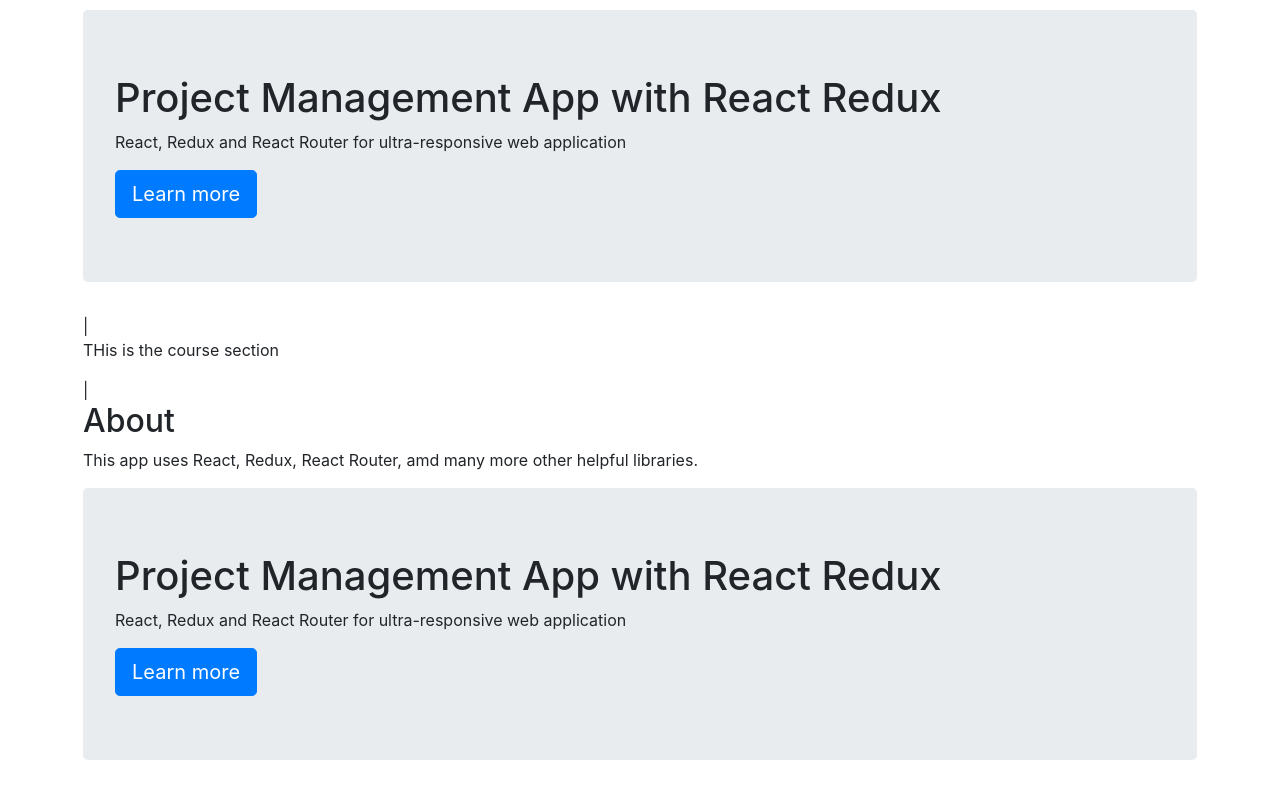
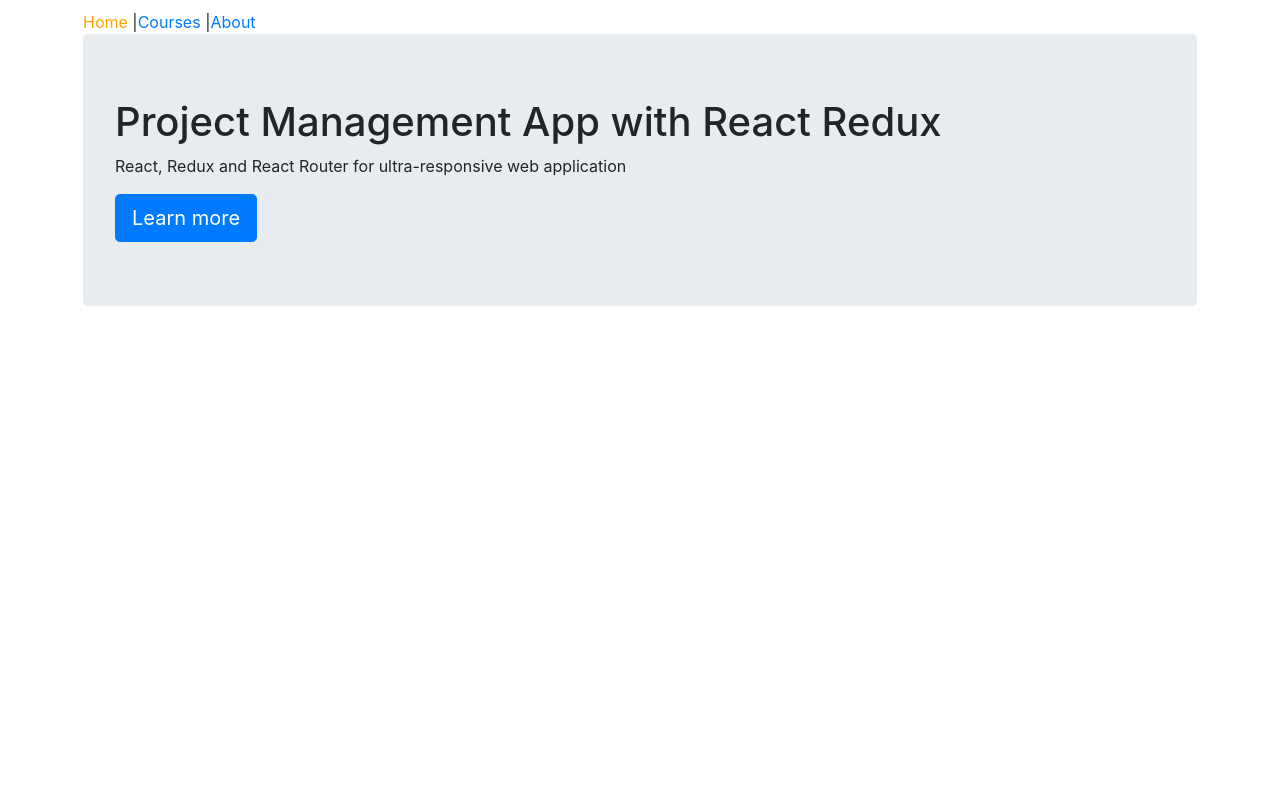
Before and after one commit to nitin1259/prj-mgmt-react-redux, a React app: page / in a window 1280 px wide. Built offline with nearby package versions, Linux system fonts and the light colour scheme.

Commit message:
introducing state to the Course Page

```diff
--- a/src/component/App.js
+++ b/src/component/App.js
@@ -2,7 +2,7 @@
 import { Switch, Route } from "react-router-dom";
 import HomePage from "./homePage/HomePage";
 import AboutPage from "./aboutPage/AboutPage";
-import Courses from "./courses/Courses";
+import CoursesPage from "./courses/CoursesPage";
 import PageNotFound from "./common/PageNotFound";
 import HeaderPage from "./common/HeaderPage";
 
@@ -13,7 +13,7 @@
       <Switch>
         <Route exact path="/" component={HomePage} />
         <Route path="/about" component={AboutPage} />
-        <Route path="/courses" component={Courses} />
+        <Route path="/courses" component={CoursesPage} />
         <Route component={PageNotFound} />
       </Switch>
     </div>
--- a/src/component/common/HeaderPage.js
+++ b/src/component/common/HeaderPage.js
@@ -1,23 +1,22 @@
 import React from "react";
-import { Link } from "react-router-dom";
-import HomePage from "../homePage/HomePage";
-import Courses from "../courses/Courses";
-import AboutPage from "../aboutPage/AboutPage";
+import { NavLink } from "react-router-dom";
+
+const activeStyle = { color: "orange" };
 
 function HeaderPage() {
   return (
     <nav>
-      <Link to="/" component={HomePage}>
+      <NavLink to="/" activeStyle={activeStyle} exact>
         Home
-      </Link>{" "}
+      </NavLink>{" "}
       |
-      <Link to="/courses" component={Courses}>
+      <NavLink to="/courses" activeStyle={activeStyle}>
         Courses
-      </Link>{" "}
+      </NavLink>{" "}
       |
-      <Link to="/about" component={AboutPage}>
+      <NavLink to="/about" activeStyle={activeStyle}>
         About
-      </Link>
+      </NavLink>
     </nav>
   );
 }
--- a/src/component/courses/Courses.js
+++ /dev/null
@@ -1,7 +0,0 @@
-import React from "react";
-
-function Courses() {
-  return <p>THis is the course section</p>;
-}
-
-export default Courses;
```
